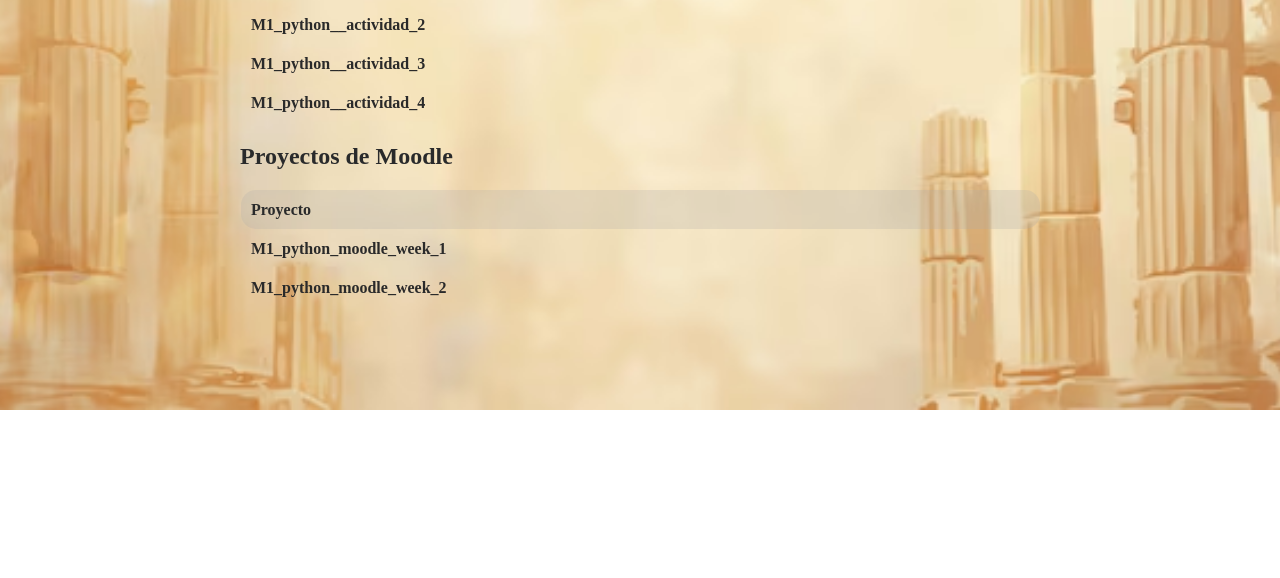
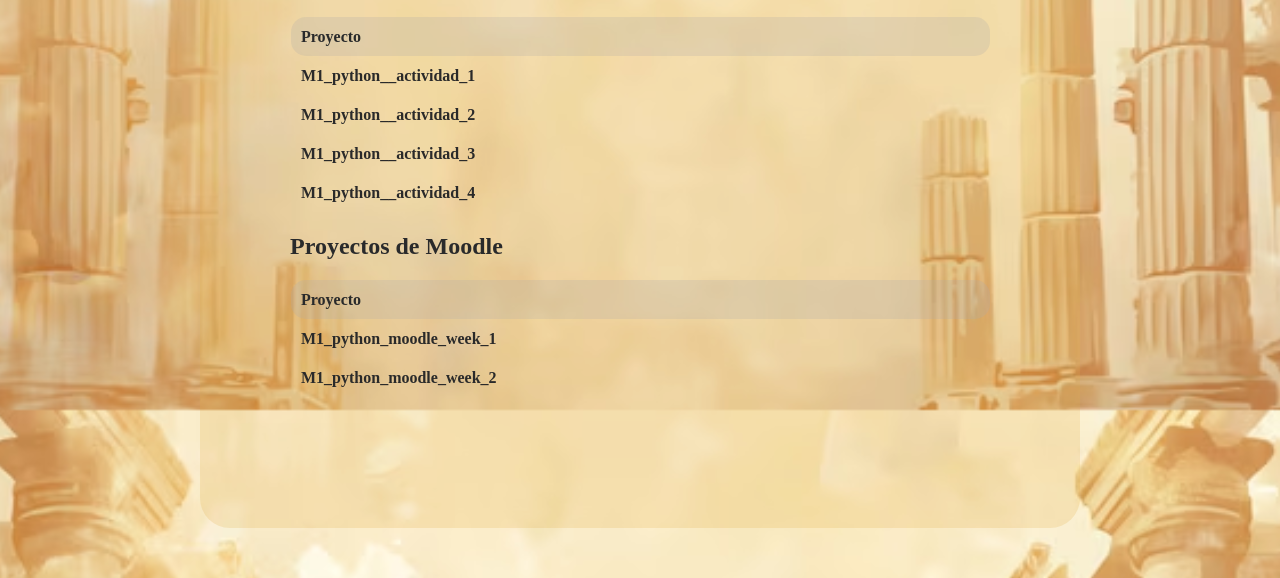
Before and after one commit to kevincano218-eng/portafolio-kevincano, a plain HTML site: page index.html in a window 1280 px wide. Shown: the part 390-968 px from the top of the page. Before the commit the page ends 800 px from the top, so only its background shows below. Drawn offline with Linux system fonts and the light colour scheme; a web font is replaced by a local one.

Commit message:
Add files via upload

```diff
--- a/index.html
+++ b/index.html
@@ -43,15 +43,16 @@
     transition: color 0.3s;
     }
 
-    .proyecto:hover {
-      color: #0077cc;
-    }
+
     </style>
 
 </head>
 <body>
+    <div class="pergamino">
+  <div class="contenido">
+    <div class="fondo-pergamino"></div>
 
-  <div class="contenedor">
+  <div class="contenedor" >
     <img src="./2475ad_a6a3473ca31d4a779327b37d9909ce22~mv2.avif" alt="" height="90px">
 
     <h1 class="titulo-principal">Portafolio de Kevin</h1>
@@ -130,5 +131,8 @@
     }
   </script>
 
+  </div>
+</div>
+
 </body>
 </html>
--- a/style.css
+++ b/style.css
@@ -11,6 +11,7 @@ body{
 
 }
 
+
 .titulo-principal{
     font-family: 'Cinzel Decorative', serif;
     text-align: center;
@@ -22,5 +23,52 @@ body{
 max-width: 800px;      /* limita el ancho máximo */
 margin: 40px auto;     /* 40px arriba y abajo, centrado horizontalmente */
 padding: 50px;         /* espacio interno dentro del contenedor */
+border-radius: 50px;
+;
+}
 
+.pergamino {
+width: 800px;
+margin: 50px auto;
+padding: 40px;
+
+background-image: url("./8837a69bcf30bd8a428f9b6bb9d22e48.jpg");
+background: rgba(226, 170, 67, 0.205); /* blanco semitransparente */
+background-size: cover;
+background-repeat: no-repeat;
+background-position: center;
+
+overflow: hidden;
+transform-origin: top;
+animation: abrirPergamino 2s ease-out forwards;
+border-radius: 30px;
 }
+
+
+.contenido {
+opacity: 0;
+animation: mostrarContenido 1.2s ease-out forwards;
+animation-delay: 0.30s;
+}
+
+
+@keyframes abrirPergamino {
+    0% {
+    transform: scaleY(0);
+}
+  100% {
+    transform: scaleY(1);
+}
+}
+
+
+@keyframes mostrarContenido {
+  0% {
+    opacity: 0;
+    transform: translateY(-20px);
+  }
+  100% {
+    opacity: 1;
+    transform: translateY(0);
+  }
+}
```
Lines whose indentation alone changed are shown as unchanged.
